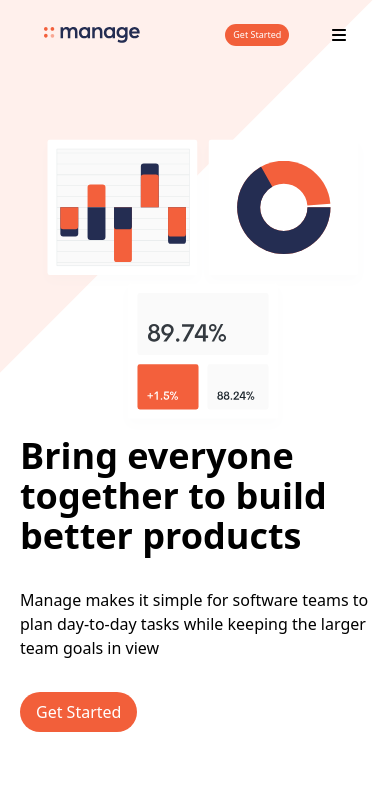
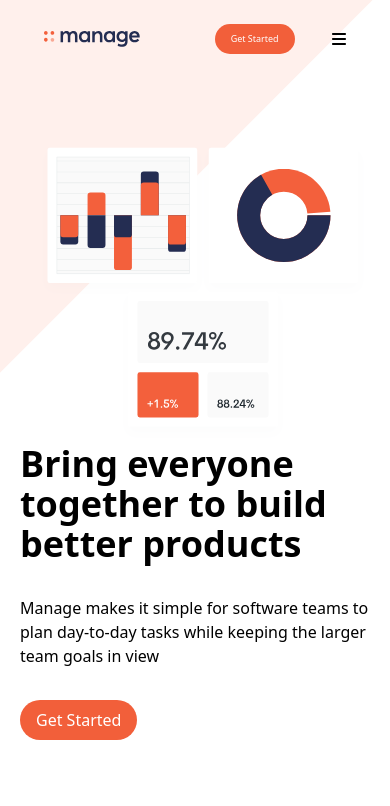
Before and after one commit to Eisha215/Manage-site, a website: page src/index.html in a window 390 px wide. Shown: the top 806 px of the page. Drawn offline with Linux system fonts and the light colour scheme.

Commit message:
added padding to get started button

```diff
--- a/src/index.html
+++ b/src/index.html
@@ -41,7 +41,7 @@
                     </li>
                 </ul>
             </div>
-                <button class="rounded-full start-btn bg-orange text-[#ffff] sm:px-4 text-[9px] sm:text-sm px-2 py-1 sm:py-2">Get Started</button>
+                <button class="rounded-full start-btn bg-orange text-[#ffff] px-4 text-[9px] sm:text-sm  py-2">Get Started</button>
 
                 <button id="menu-btn" name="menu-button" onclick="ToggleMenu()" class=" block md:hidden focus:outline-none">
                    <svg xmlns="http://www.w3.org/2000/svg" height="1em" viewBox="0 0 448 512"><!--! Font Awesome Free 6.4.0 by @fontawesome - https://fontawesome.com License - https://fontawesome.com/license (Commercial License) Copyright 2023 Fonticons, Inc. --><path d="M0 96C0 78.3 14.3 64 32 64H416c17.7 0 32 14.3 32 32s-14.3 32-32 32H32C14.3 128 0 113.7 0 96zM0 256c0-17.7 14.3-32 32-32H416c17.7 0 32 14.3 32 32s-14.3 32-32 32H32c-17.7 0-32-14.3-32-32zM448 416c0 17.7-14.3 32-32 32H32c-17.7 0-32-14.3-32-32s14.3-32 32-32H416c17.7 0 32 14.3 32 32z"/></svg>
```
